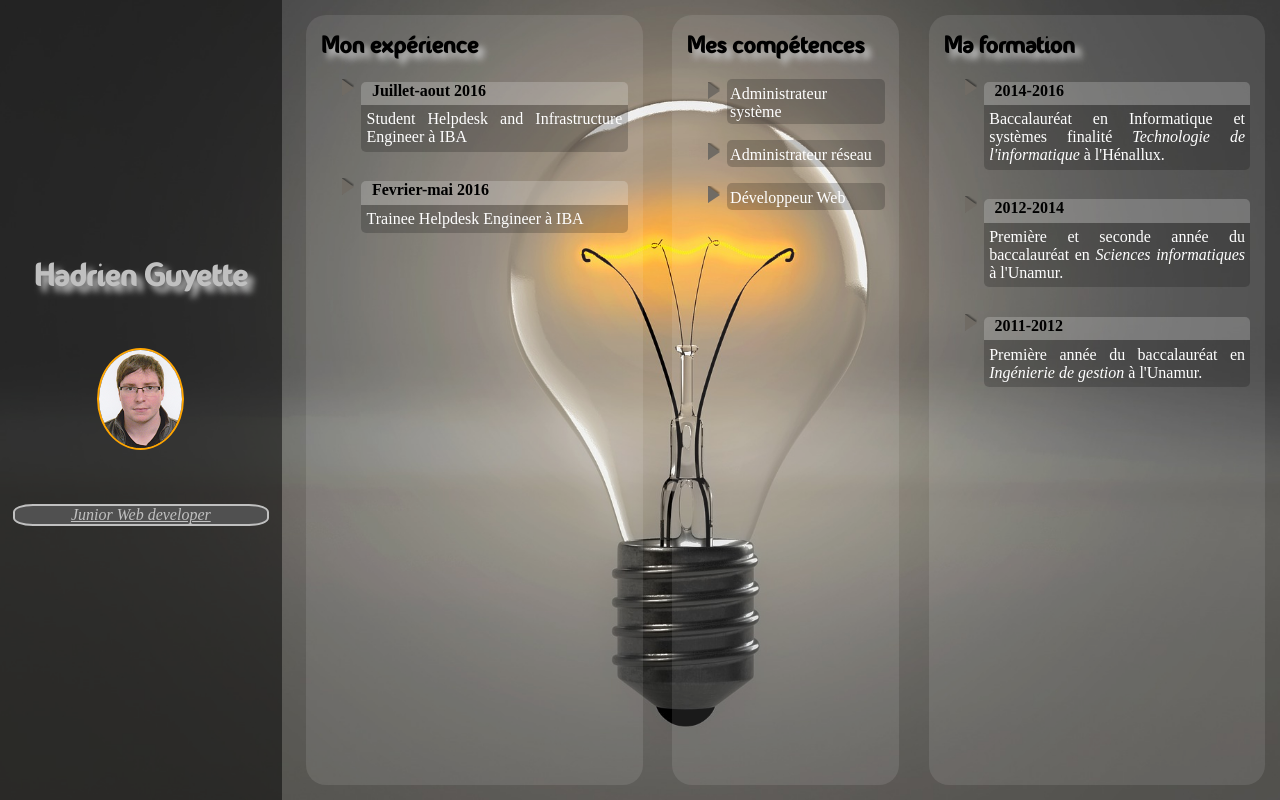
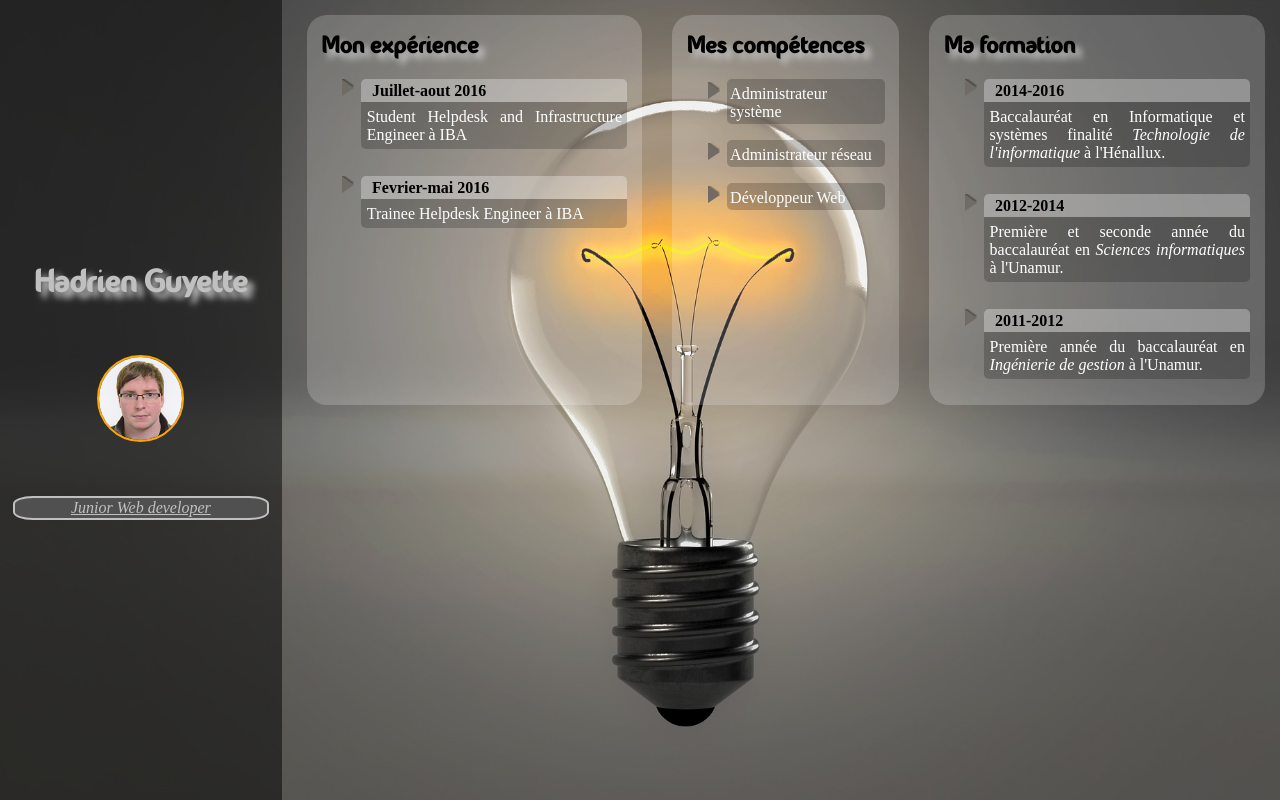
Before and after one commit to hguyett/Formation, a PHP site: page /CV.html in a window 1280 px wide. Run offline with PHP 8.4, Linux system fonts and the light colour scheme.

Commit message:
Réalisation de l'exercice de la partie 4

```diff
--- a/HTML et CSS/Partie 4/CV/CV.css
+++ b/HTML et CSS/Partie 4/CV/CV.css
@@ -30,13 +30,9 @@ aside {
     height: 100vh;
 }
 
-/*utilisation d'un block div pour éviter de sortir aside du flow de flexbox avec la propriété position: fixed*/
-
-
-
 #photo {
     width: 83px; /*Définition de la taille du cadre de l'image*/
-    height: 98px;
+    height: 83px;
     border-radius: 50%;
     border: 2px solid orange;
     overflow: hidden;
@@ -65,6 +61,7 @@ h1 {
     border: 2px solid silver;
     border-radius: 20px/8px;
     background-color: #505050;
+    padding: 1px 0px;
 }
 
 /*Apparence du corps de la page*/
@@ -73,13 +70,14 @@ h1 {
     flex: 4;
     display: flex;
     justify-content: space-around;
+    height: 50%;
 }
 
 section {
     min-width: 20%;
     text-align: justify;
-    margin: 1.5%;
-    background-color: rgba(255,255,255,0.1);
+    margin: 15px;
+    background-color: rgba(255,255,255,0.2);
     padding: 0 1.5% 0 1.5%;
     border-radius: 20px;
     height: auto;
@@ -100,10 +98,13 @@ section ul {
 .date {
     font-weight: bold;
     color: black;
-    padding-bottom: 2%;
-    padding-left: 4%;
-    background-color: rgba(255, 255, 255, 0.2);
+    /*padding-bottom: 2%;
+    padding-left: 4%;*/
+    padding: 1% 0% 1% 4%;
+
+    background-color: rgba(255, 255, 255, 0.3);
     border-radius: 5px 5px 0 0;
+    vertical-align: bottom;
 }
 
 .description, #competences li {
--- a/HTML et CSS/Partie 4/CV/CV.html
+++ b/HTML et CSS/Partie 4/CV/CV.html
@@ -2,9 +2,10 @@
 <html lang="fr">
 
 <head>
-    <meta charset="utf-8">
+    <meta charset="utf-8"/>
+    <meta name="viewport" content="width=device-width" />
     <title>Hadrien Guyette</title>
-    <link rel="stylesheet" href="CV.css">
+	<link rel="stylesheet" type="text/css" href="CV.css" />
 </head>
 
 <body>
```
Also changed, not shown: other parts of HTML et CSS/Partie 4/CV/CV.css (+54 -0 lines), 1 other file.
